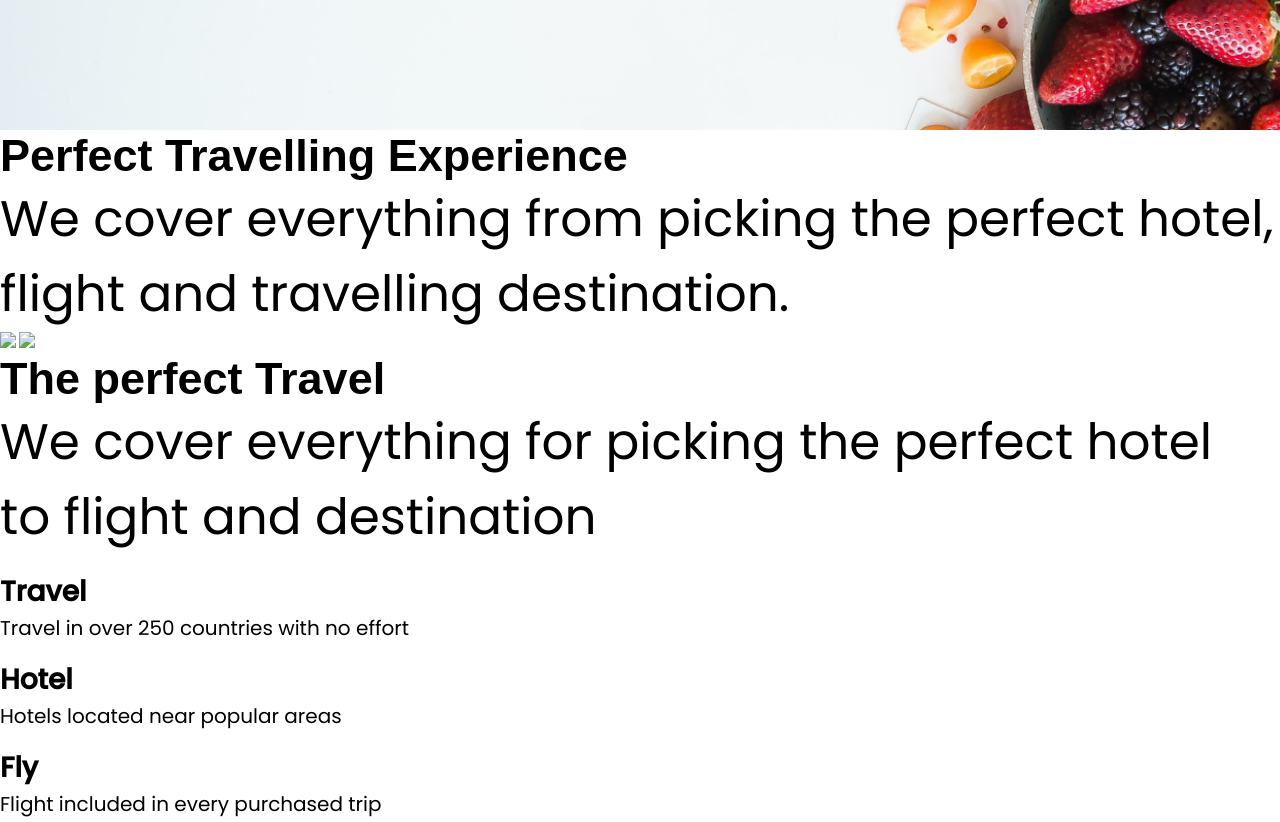
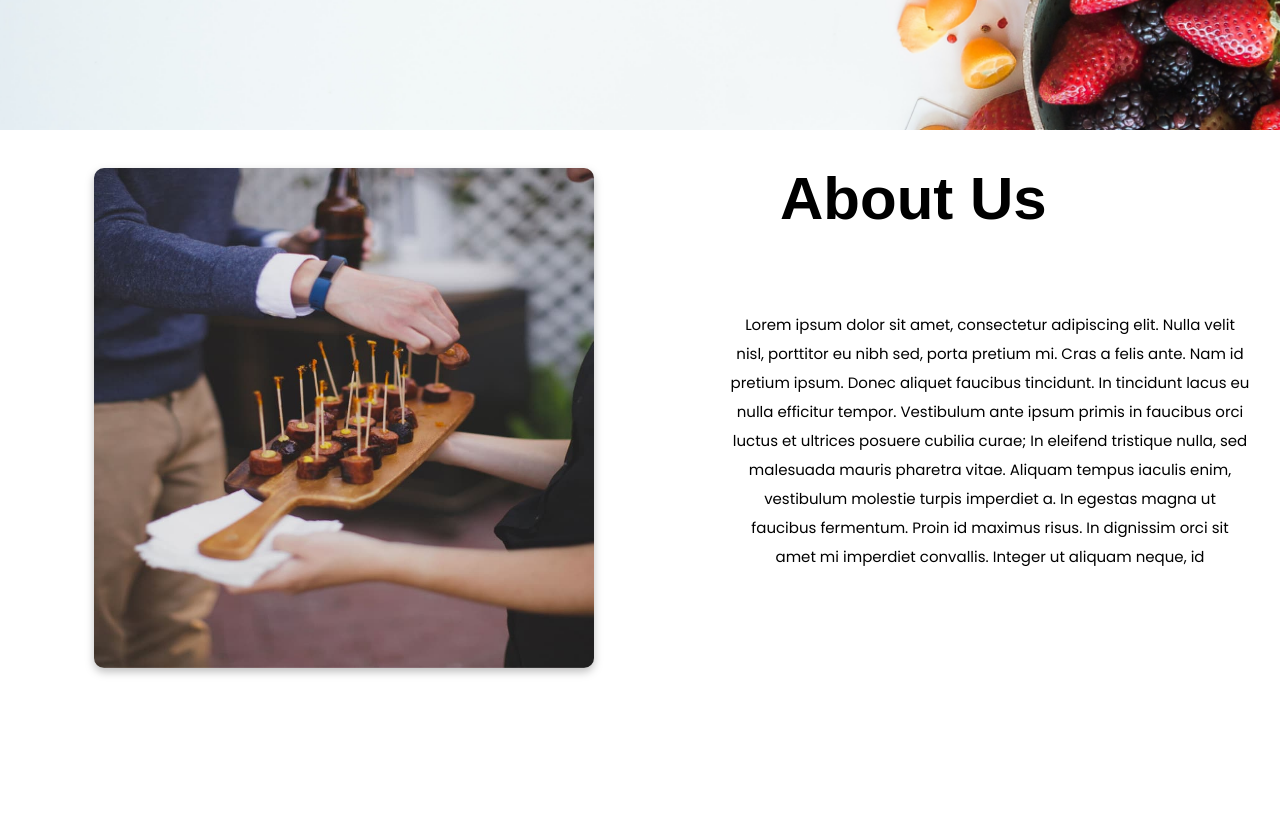
Before and after one commit to Tbonator/Scrumptous, a plain HTML site: page index.html in a window 1280 px wide. Shown: the part 660-1482 px from the top of the page. Drawn offline with Linux system fonts and the light colour scheme; a web font is replaced by a local one.

Commit message:
Adding new about photo, fixing header2, align item

```diff
--- a/index.html
+++ b/index.html
@@ -33,15 +33,16 @@
         <button class="child">Read More</button>
 
     </section>
-    <section id="locations">
-        <header class="locations-head">
-            <h2>Perfect Travelling Experience</h2>
-            <h3>We cover everything from picking the perfect hotel,<br />flight and travelling destination.
-           </h3>
-           <img src="./img/cloud.png" class="moving-cloud-1 cloud" />
-           <img src="./img/cloud.png" class="moving-cloud-2 cloud" />
-        </header>
+    <section class="About">
+
+            <img src="img/about2.jpg" />
+            <h2>About Us</h2>
+            <p>Lorem ipsum dolor sit amet, consectetur adipiscing elit. Nulla velit nisl, porttitor eu nibh sed, porta pretium mi. Cras a felis ante. Nam id pretium ipsum. Donec aliquet faucibus tincidunt. In tincidunt lacus eu nulla efficitur tempor. Vestibulum ante ipsum primis in faucibus orci luctus et ultrices posuere cubilia curae; In eleifend tristique nulla, sed malesuada mauris pharetra vitae. Aliquam tempus iaculis enim, vestibulum molestie turpis imperdiet a. In egestas magna ut faucibus fermentum. Proin id maximus risus. In dignissim orci sit amet mi imperdiet convallis. Integer ut aliquam neque, id
+            </p>
+            <div class="rec"></div>
+
      </section>
+
      <section id="benefits">
         <header class="benefits-head">
             <h2>The perfect Travel</h2>
--- a/style.css
+++ b/style.css
@@ -59,13 +59,13 @@ button {
 /* Nav section with Hero*/
 .main-head {
 	/* background-color: #91046b; */
-	color:#fff;
+	color: #fff;
 	/* position: sticky; */
 	top: 0;
 	z-index: 3;
 }
 nav {
-	max-height: 10vh;
+	/* max-height: 10vh; */
 	display: flex;
 	width: 90%;
 	margin: auto;
@@ -74,8 +74,8 @@ nav {
 }
 nav ul {
 	display: flex;
-	flex: 1 1 40rem; /*Spacing elements out*/
-	justify-content: space-around;
+	flex: 1 2 10rem; /*Spacing elements out*/
+	justify-content: space-evenly;
 	align-items: center;
 	list-style: none;
 }
@@ -146,7 +146,7 @@ line-height: 2.25rem; */
 	padding: 1rem 6rem;
 	margin-top: 3rem;
 	border: none;
-    outline:none;
+	outline: none;
 	background: #bd2a95;
 	color: #fff;
 	font-family: 'Poppins', sans-serif;
@@ -165,7 +165,7 @@ line-height: 2.25rem; */
 	padding: 1rem 6rem;
 	margin-top: 3rem;
 	border: none;
-    outline:none;
+	outline: none;
 	background: #91046b;
 	color: rgb(236, 230, 230);
 	font-family: 'Poppins', sans-serif;
@@ -179,3 +179,54 @@ line-height: 2.25rem; */
 	left: 94px;
 	top: 500px;
 }
+
+/* about section */
+.About {
+	min-height: 100vh;
+	width: 100%;
+	position: relative;
+}
+.about-wrapper {
+	position: absolute;
+	display: flex;
+	left: 94px;
+}
+.About img {
+	position: absolute;
+	left: 94px;
+	top: 38px;
+	width: 500px;
+	height: 500px;
+	border-radius: 10px;
+	filter: drop-shadow(0px 4px 4px rgba(0, 0, 0, 0.25));
+}
+.About h2 {
+	/* flex: 1 1 50rem; */
+	position: absolute;
+	left: 780px;
+	top: 40px;
+	text-align: center;
+	line-height: 38px;
+	font-size:60px ;
+	margin: 10px auto;
+}
+
+.About p {
+	text-align: center;
+	left: 700px;
+	top: 150px;
+	position: absolute;
+	font-family: Poppins;
+	font-style: normal;
+	font-weight: normal;
+	font-size: 15px;
+	line-height: 29px;
+	padding: 30px;
+}
+.rec{
+	position: absolute;
+	width: 283px;
+	height: 381px;
+	left: 874px;
+	top: 858px;
+}
```
Also changed, not shown: img/about2.jpg (added), img/aboutPic.jpg (added). Lines whose indentation alone changed are shown as unchanged.
